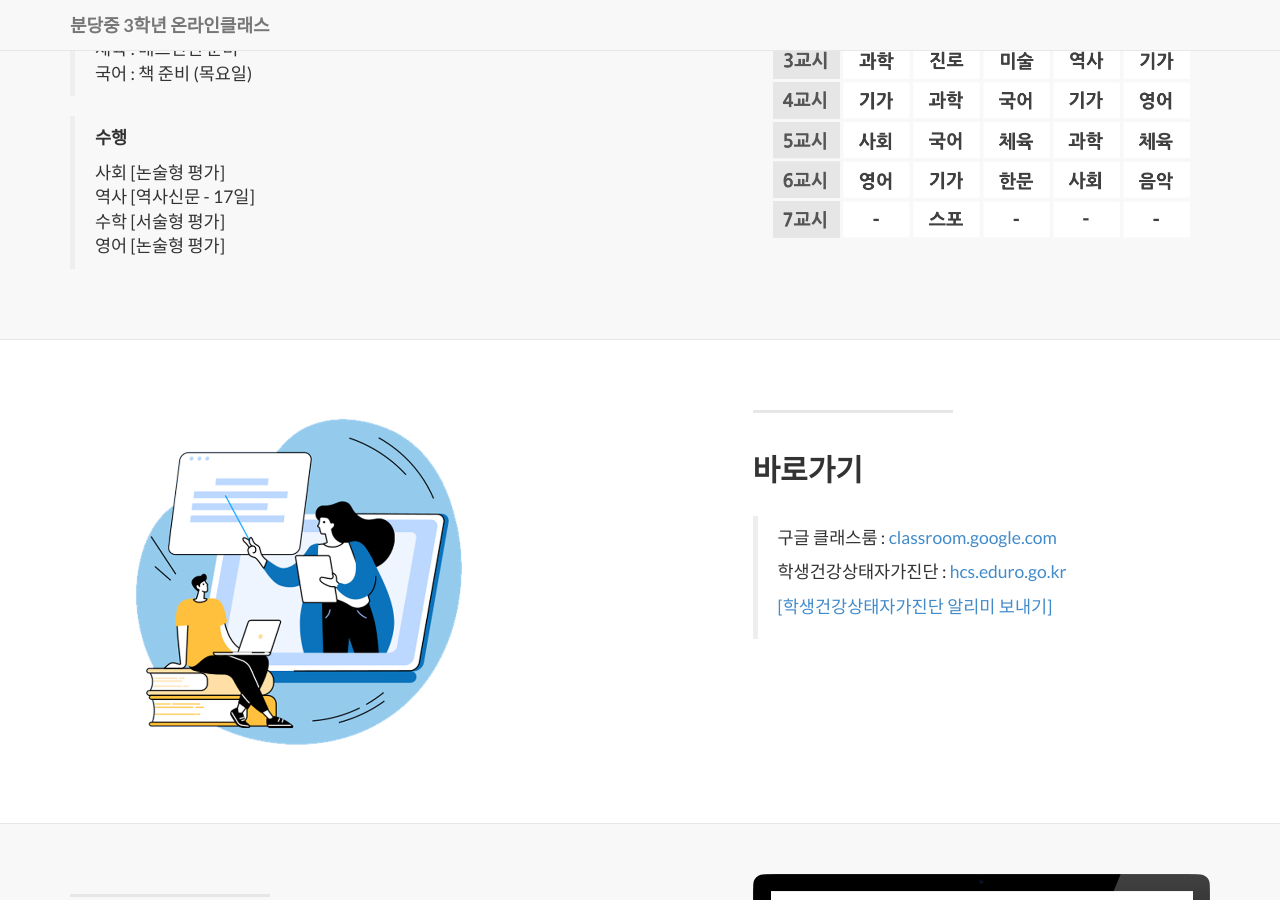
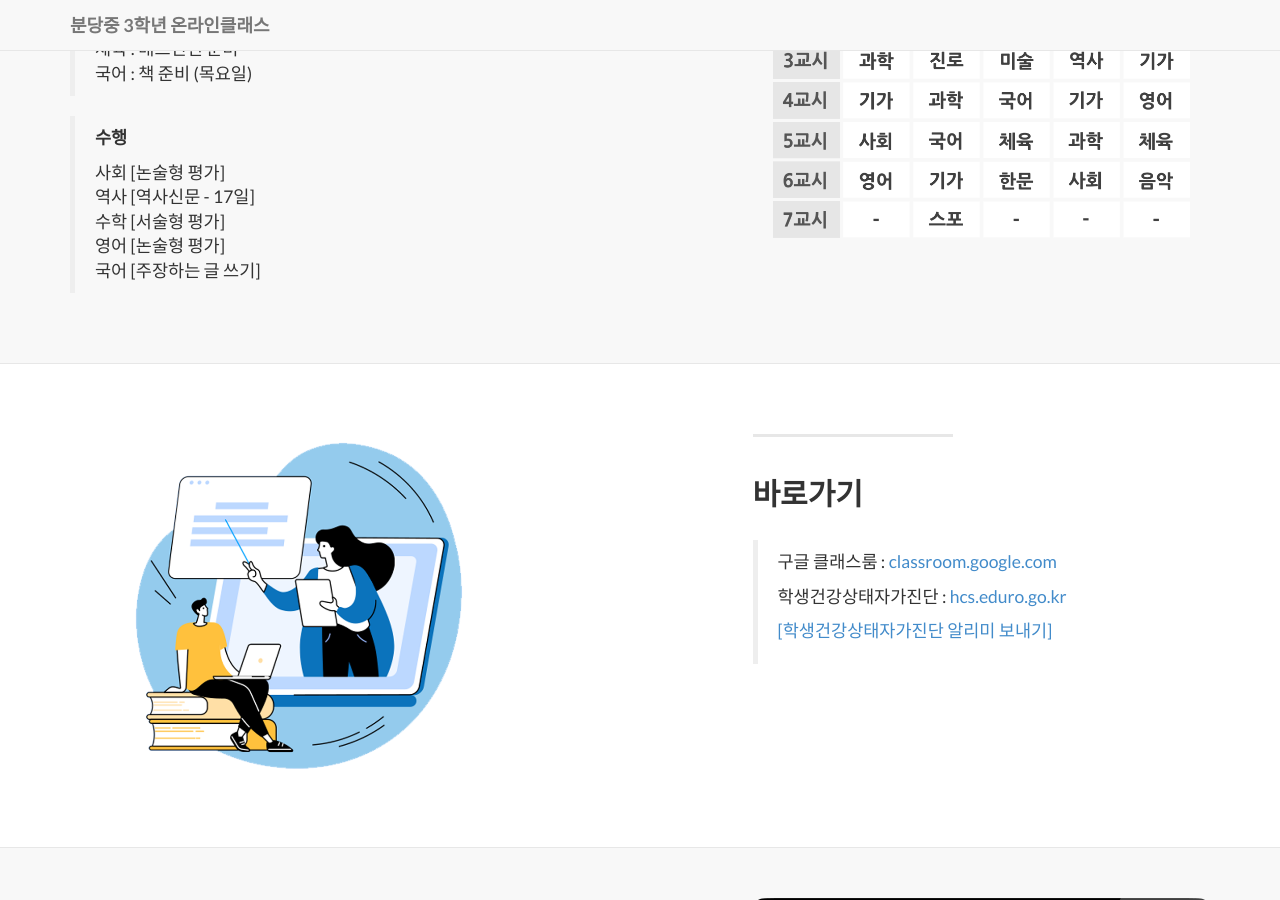
Before and after one commit to bundang-ms-2021/oncl, a Jekyll site: the page built from index.html, in a window 1280 px wide and 900 px high, scrolled down 913 px. Built offline with Jekyll 4.4.1, drawn with Linux system fonts in a browser that asks for light colours; nearby versions of some CDN libraries; library files that are not in the unit come from our copies.

Commit message:
Update 2014-09-21-services-1.markdown

```diff
--- a/_posts/2014-09-21-services-1.markdown
+++ b/_posts/2014-09-21-services-1.markdown
@@ -16,3 +16,4 @@ description: |
   > 역사 [역사신문 - 17일]
   > 수학 [서술형 평가]
   > 영어 [논술형 평가]
+  > 국어 [주장하는 글 쓰기]
```
